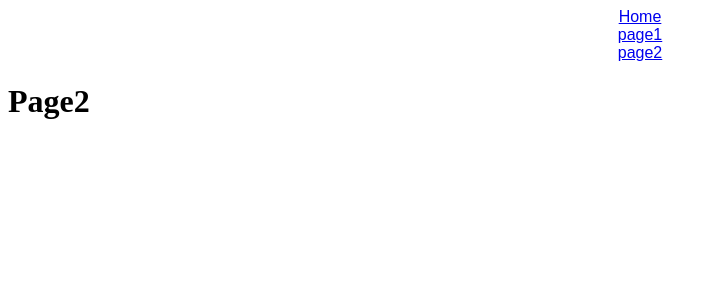
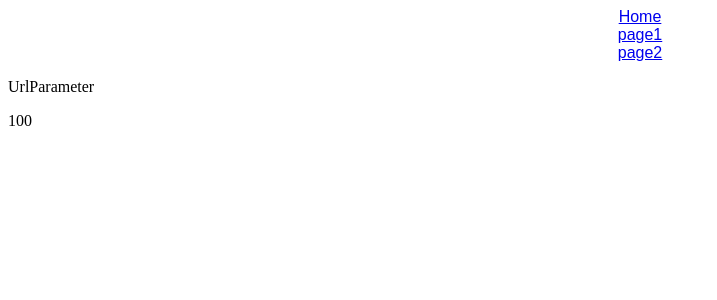
Before and after one commit to ryohei-aiba/React-Udemy-Router, a React (Create React App) app: page /page2/100 in a window 1280 px wide. Shown: the top 300 px of the page, without its empty margins (0-717 px from the left). Built offline with nearby package versions, Linux system fonts and the light colour scheme.

Commit message:
Learning url parameter

```diff
--- a/src/Page2.jsx
+++ b/src/Page2.jsx
@@ -1,7 +1,10 @@
+import { Link } from "react-router-dom";
+
 export const Page2 = () => {
   return (
     <div>
       <h1>Page2</h1>
+      <Link to="/page2/100">URL</Link>
     </div>
   );
 };
--- /dev/null
+++ b/src/UrlParameter.jsx
@@ -0,0 +1,11 @@
+import { useParams } from "react-router-dom";
+
+export const UrlParameter = () => {
+  const { id } = useParams();
+  return (
+    <div>
+      <p>UrlParameter</p>
+      <p>{id}</p>
+    </div>
+  );
+};
--- /dev/null
+++ b/src/router/Page2Routes.jsx
@@ -0,0 +1,15 @@
+import { Page2 } from "../Page2";
+import { UrlParameter } from "../UrlParameter";
+
+export const page2Routes = [
+  {
+    path: "/",
+    exact: true,
+    children: <Page2 />
+  },
+  {
+    path: "/:id",
+    exact: false,
+    children: <UrlParameter />
+  }
+];
--- a/src/router/Router.jsx
+++ b/src/router/Router.jsx
@@ -1,10 +1,7 @@
 import { Switch, Route } from "react-router-dom";
 import { Home } from "../Home";
-import { Page1 } from "../Page1";
-import { Page1DetailA } from "../Page1DetailA";
-import { Page1DetailB } from "../Page1DetailB";
-import { Page2 } from "../Page2";
 import { page1Routes } from "./Page1Routes";
+import { page2Routes } from "./Page2Routes";
 
 export const Router = () => {
   return (
@@ -28,9 +25,22 @@
           </Switch>
         )}
       />
-      <Route path={"/page2"}>
-        <Page2 />
-      </Route>
+      <Route
+        path={"/page2"}
+        render={({ match: { url } }) => (
+          <Switch>
+            {page2Routes.map((route) => (
+              <Route
+                key={route.path}
+                exact={route.exact}
+                path={`${url}${route.path}`}
+              >
+                {route.children}
+              </Route>
+            ))}
+          </Switch>
+        )}
+      />
     </Switch>
   );
 };
```
